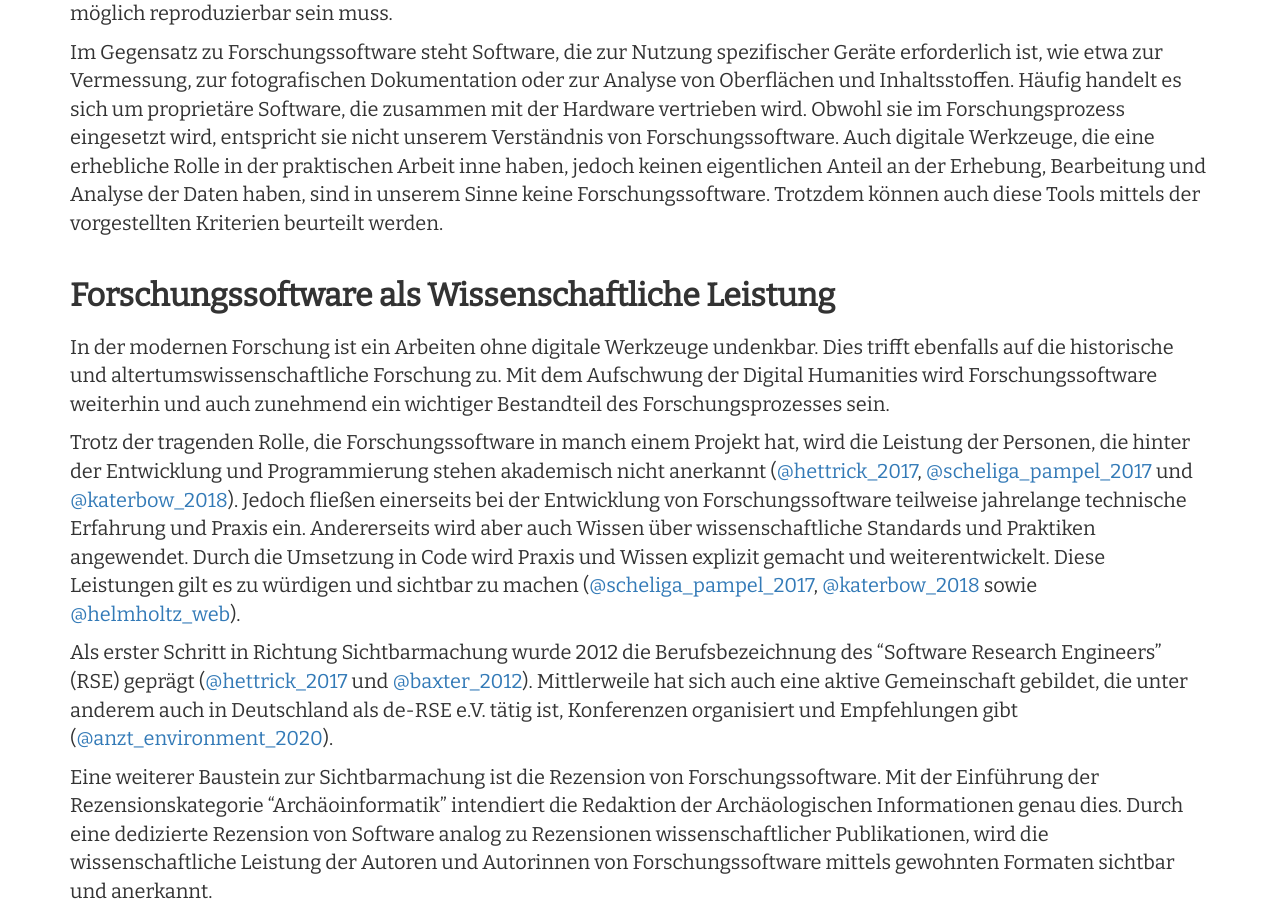
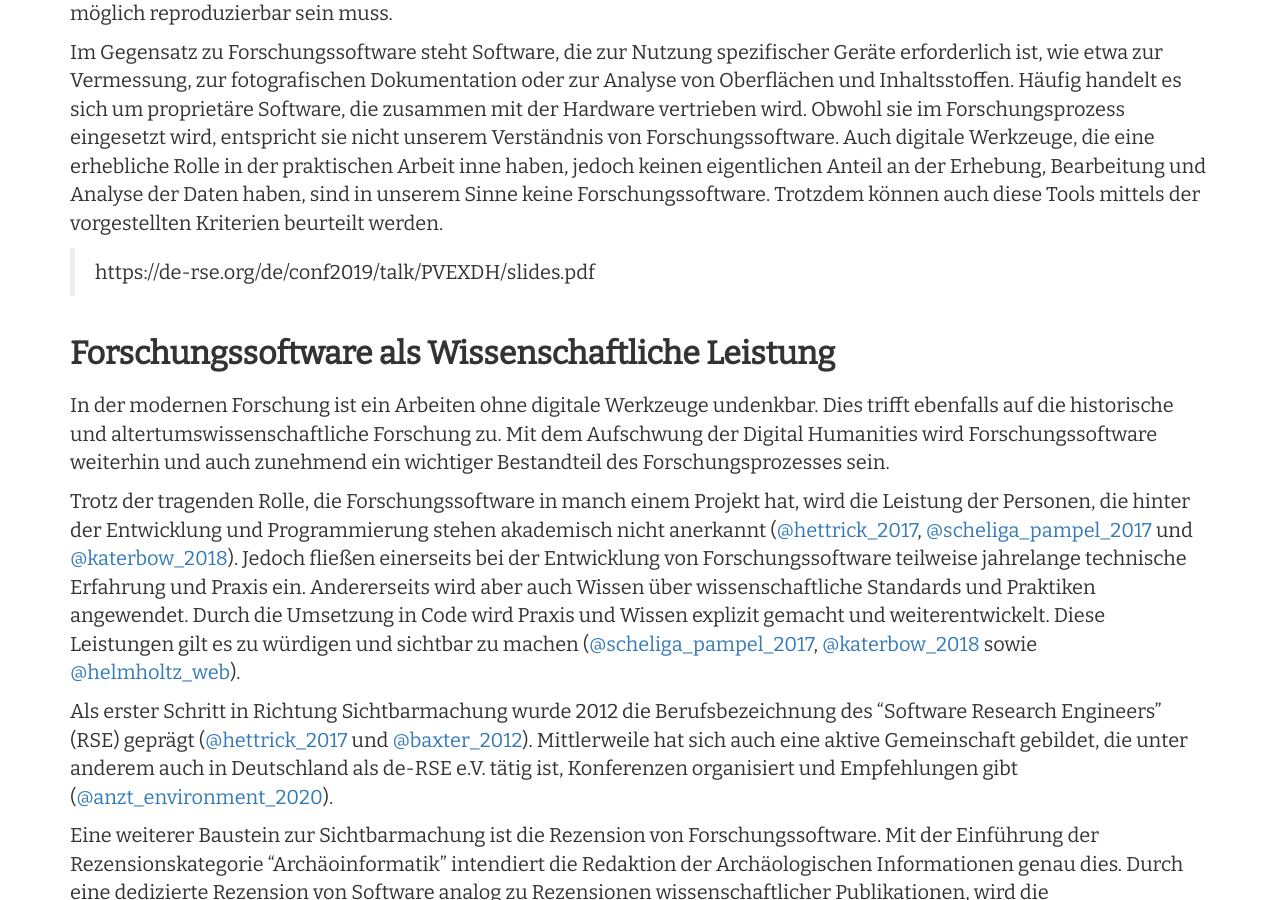
Before and after one commit to Research-Squirrel-Engineers/Impuls_SoftwareRezensionen_DGUF, a Jekyll site: the page built from Draft.md, in a window 1280 px wide and 900 px high, scrolled down 1875 px. Built offline with Jekyll 4.4.1, drawn with Linux system fonts in a browser that asks for light colours; nearby versions of some CDN libraries; part of the change alters nothing that is shown.

Commit message:
Update Draft.md

```diff
--- a/Draft.md
+++ b/Draft.md
@@ -56,6 +56,8 @@ Die weiter unten vorgestellten Kriterien zur Rezension von Software zielen prim
 Forschungssoftware kann entweder für einen sehr spezifischen Bedarf oder einen allgemeinen Anwendungsbereich entwickelt worden. Sie ist dabei stets Teil des Forschungsprozesses, der in allen seinen Punkten nachvollziehbar und soweit möglich reproduzierbar sein muss.
 
 Im Gegensatz zu Forschungssoftware steht Software, die zur Nutzung spezifischer Geräte erforderlich ist, wie etwa zur Vermessung, zur fotografischen Dokumentation oder zur Analyse von Oberflächen und Inhaltsstoffen. Häufig handelt es sich um proprietäre Software, die zusammen mit der Hardware vertrieben wird. Obwohl sie im Forschungsprozess eingesetzt wird, entspricht sie nicht unserem Verständnis von Forschungssoftware. Auch digitale Werkzeuge, die eine erhebliche Rolle in der praktischen Arbeit inne haben, jedoch keinen eigentlichen Anteil an der Erhebung, Bearbeitung und Analyse der Daten haben, sind in unserem Sinne keine Forschungssoftware. Trotzdem können auch diese Tools mittels der vorgestellten Kriterien beurteilt werden.
+
+> https://de-rse.org/de/conf2019/talk/PVEXDH/slides.pdf
 
 ### Forschungssoftware als Wissenschaftliche Leistung
 
```
